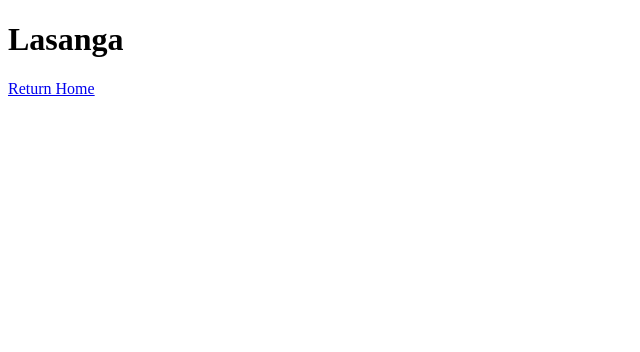
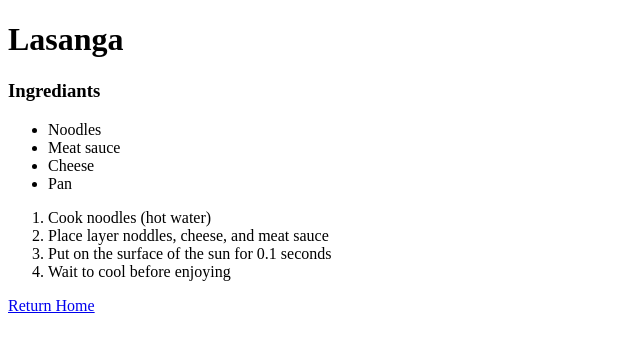
Before and after one commit to lfryman17/odin-recipes, a plain HTML site: page recipes/lasanga.html in a window 1280 px wide. Shown: the whole page, without its empty margins (0-640 px from the left). Drawn offline with Linux system fonts and the light colour scheme.

Commit message:
Update lasanga.html to have lasanga information

```diff
--- a/recipes/lasanga.html
+++ b/recipes/lasanga.html
@@ -7,5 +7,20 @@
 
     <h1>Lasanga</h1>
 
+    <h3>Ingrediants</h3>
+    <ul>
+        <li>Noodles</li>
+        <li>Meat sauce</li>
+        <li>Cheese</li>
+        <li>Pan</li>
+    </ul>
+
+    <ol>
+        <li>Cook noodles (hot water)</li>
+        <li>Place layer noddles, cheese, and meat sauce</li>
+        <li>Put on the surface of the sun for 0.1 seconds</li>
+        <li>Wait to cool before enjoying</li>
+    </ol>
+
     <a href="../index.html">Return Home</a>
 </html>
```
Also changed, not shown: index.html (added, +13 -0 lines).
